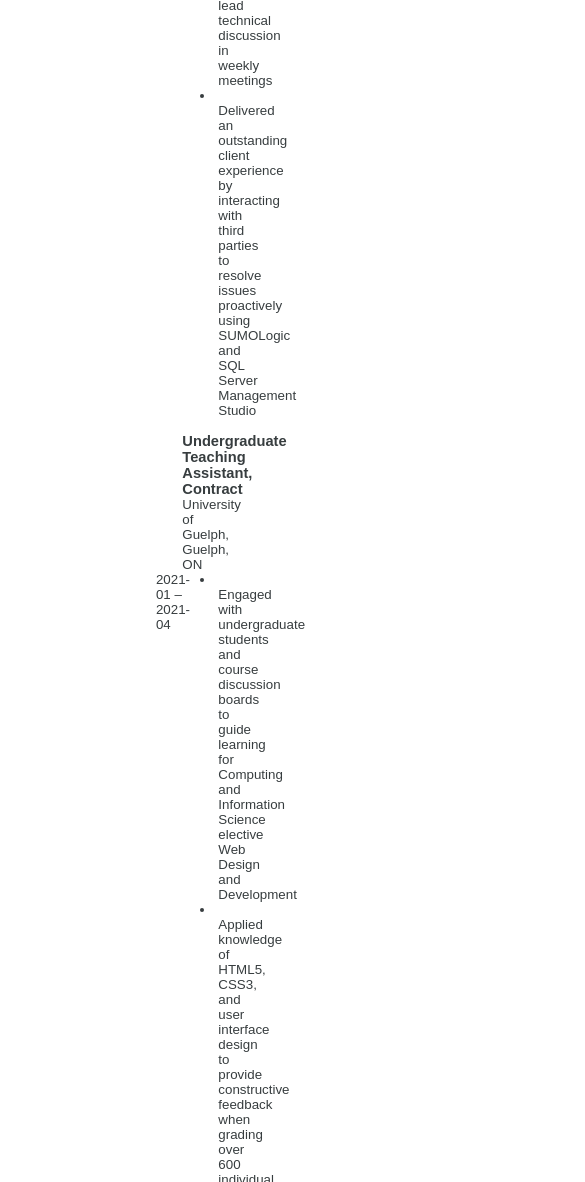
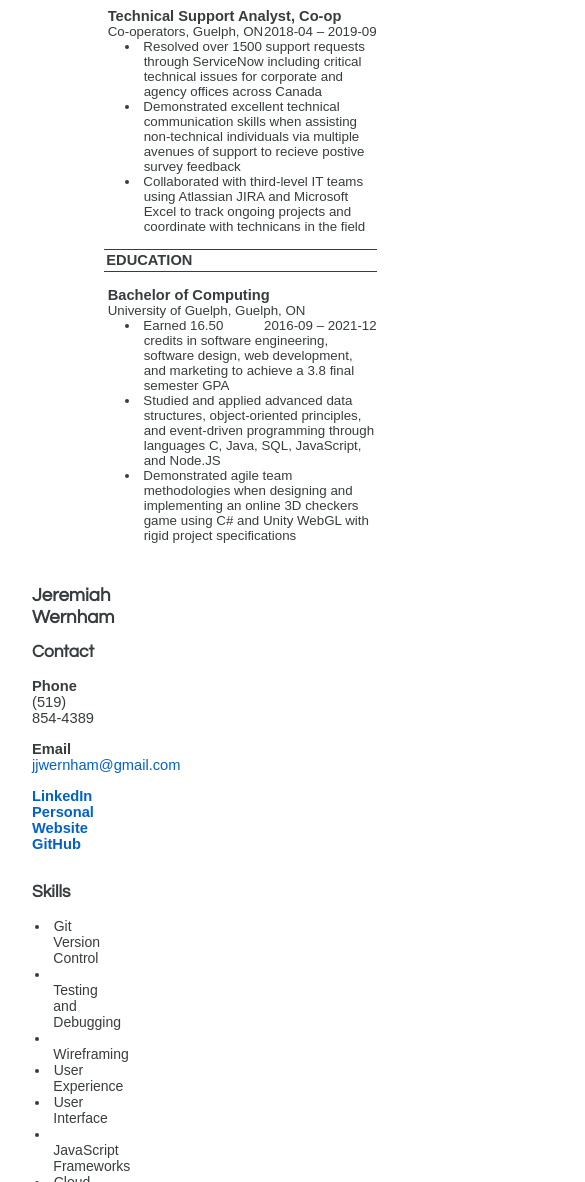
Before and after one commit to JeremiahWernham/JeremiahWernham.github.io, a plain HTML site: page resume.html in a window 390 px wide. Shown: the part 818-2000 px from the top of the page, 585 px wide, since content can reach past the window. Drawn offline with Linux system fonts and the light colour scheme.

Commit message:
Added Media Queries

```diff
--- a/resume.html
+++ b/resume.html
@@ -19,7 +19,7 @@
                 display: inline;
                 float: right;
                 width: 70%;
-                padding: 10pt 10pt 10pt 10pt;
+                padding: 15pt 10pt 10pt 10pt;
             }
 
             .sidebar {
@@ -44,7 +44,7 @@
                 font-style: normal;
                 font-weight: bold;
                 text-decoration: none;
-                text-indent: 24pt;
+                padding-left: 24pt;
                 font-size: 14pt;
             }
 
@@ -56,7 +56,7 @@
                 text-decoration: none;
                 font-size: 13pt;
                 padding-bottom: 12pt;
-                text-indent: 24pt;
+                padding-left: 24pt;
                 line-height: 15pt;
             }
 
@@ -67,11 +67,25 @@
                 font-weight: bold;
                 text-decoration: none;
                 font-size: 11pt;
-                text-indent: 24pt;
+                padding-left: 24pt;
             }
 
             span {
                 float: right;
+            }
+
+            .b1 {
+                color: #373d3f;
+                font-family:"Nirmala UI", sans-serif;
+                font-style: normal;
+                font-weight: bold;
+                text-decoration: none;
+                font-size: 11pt;
+                padding: 2pt;
+                border-width: 1pt;
+                border-color: #373d3f;
+                border-top-style: solid;
+                border-bottom-style: solid;
             }
 
             .s1 {
@@ -93,7 +107,7 @@
                 font-size: 11pt;
                 padding-top: 2pt;
                 padding-left: 14pt;
-                text-indent: 14pt;
+                padding-left: 14pt;
             }
 
             .s3 {
@@ -103,11 +117,11 @@
                 font-weight: normal;
                 text-decoration: none;
                 font-size: 11pt;
-                text-indent: 24pt;
+                padding-left: 24pt;
             }
 
             .s4 {
-                text-indent: 24pt;
+                padding-left: 24pt;
             }
 
             .s5 {
@@ -161,14 +175,25 @@
                 text-indent: -14pt;
             }
 
+            /* Media Queries */
+            @media(max-width: 1100px) {
+                main,
+                #sidebar {
+                    float:none;
+                    width:50%;
+                }
+
+                body {
+                    margin: 10pt 0pt 700pt 0pt;
+                }
+            }
+
         </style>
     </head>
     <body>
         <div class="main">
             <p><br/></p>
-            <p style="padding-left: 2pt; margin-top: -6pt;">______________________________________________________________________________________________________</p>
-            <p class="s1" style="margin-bottom: -3pt;">WORK EXPERIENCE</p>
-            <p style="padding-left: 2pt;line-height: 0pt;">______________________________________________________________________________________________________</p>
+            <p class="b1">WORK EXPERIENCE</p>
             <p><br/></p>
             <p class="s1">Technical Associate, Full Time</p>
             <p class="s5">Phreesia Inc., Ottawa, ON <span>2022-02 – 2022-09</span></p>
@@ -201,9 +226,7 @@
                 <li>Collaborated with third-level IT teams using Atlassian JIRA and Microsoft Excel to track ongoing projects and coordinate with technicans in the field</li>
             </ul>
             <p><br/></p>
-            <p style="padding-left: 2pt;">______________________________________________________________________________________________________</p>
-            <p class="s1" style="margin-bottom: -3pt;">EDUCATION</p>
-            <p style="padding-left: 2pt;line-height: 0pt;">______________________________________________________________________________________________________</p>
+            <p class="b1">EDUCATION</p>
             <p><br/></p>
             <p class="s1">Bachelor of Computing</p>
             <p class="s5">University of Guelph, Guelph, ON <span>2016-09 – 2021-12</span></p>
@@ -255,7 +278,7 @@
             </ul>
             <p><br/><br/></p>
             <h2>Certifications</h2>
-            <h4>Splunk Fundamentals 1</h4>
+            <h4>Splunk Fundamentals</h4>
             <p class="s3">Splunk, 2020-02</p>
             <p><br/></p>
             <h4>Inbound Marketing</h4>
```
